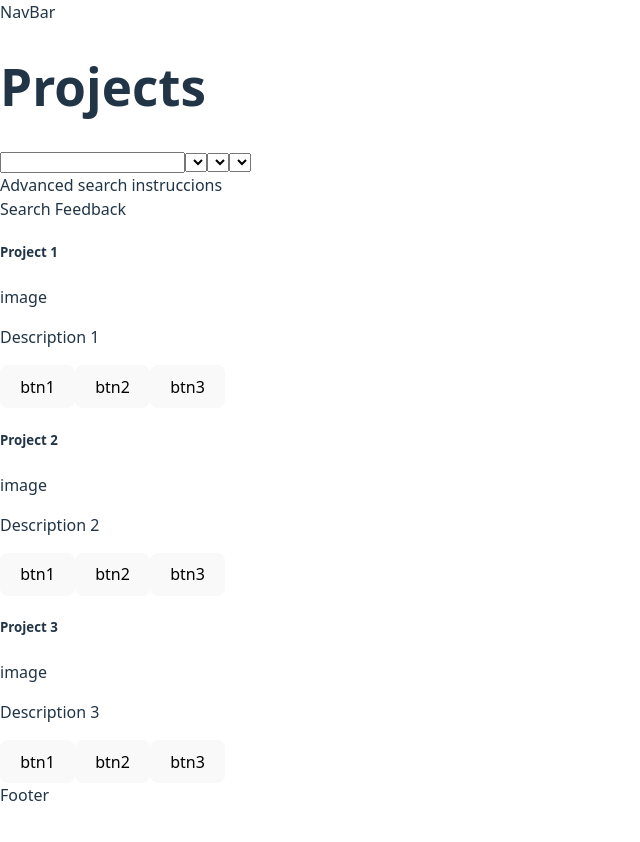
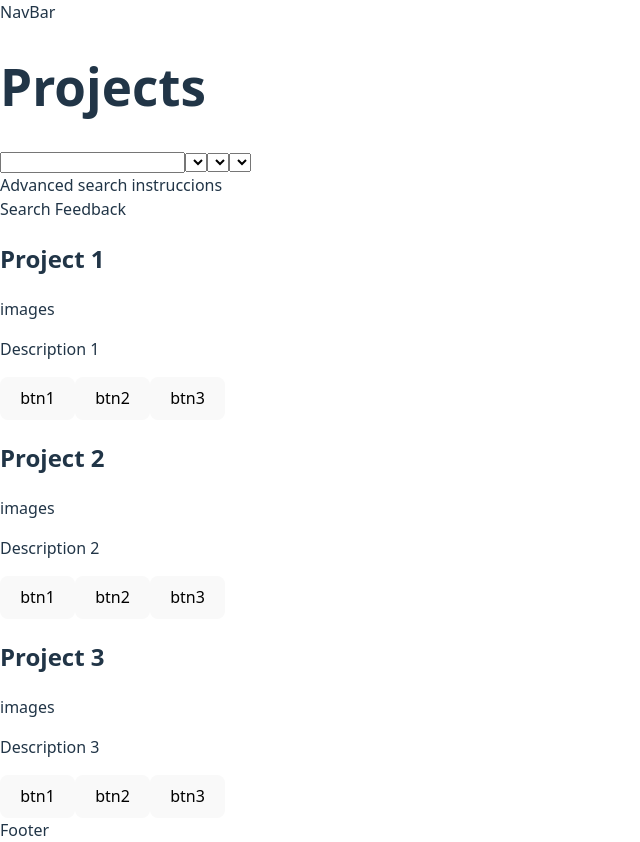
Before and after one commit to lautyt02/lautaro-trivino.com, a React (Vite) app: page /projects in a window 1280 px wide. Shown: the whole page, without its empty margins (0-640 px from the left). Before the commit the page ends 807 px from the top, so only its background shows below. Built offline with nearby package versions, Linux system fonts and the light colour scheme.

Commit message:
Added support for passing lists to a Card
e.g Keyvalues to help in search

```diff
--- a/src/components/card/card.jsx
+++ b/src/components/card/card.jsx
@@ -1,10 +1,18 @@
-const Card = ({title,picture,description,buttons})=>{
+const Card = ({title,pictures,description,lists,buttons})=>{
     return(
         <>
         <div>
-            <h5>{title??""}</h5>
-            <div>image{picture??""}</div>
+            <h2>{title??""}</h2>
+            <div>images{pictures??""}</div>
             <p>{description??""}</p>
+            {lists&&lists.map((list,i)=> {
+
+            return <div key={list.title+i}>
+            <h5>{list.title}</h5>
+            {list.items.map(item=> item+", ")}
+            </div>
+            }
+        )}
             <div>
                 {buttons&&buttons.map((btn,i) => <button key={btn.text + i} onClick={btn.action}>{btn.text}</button>)}
             </div>
```
